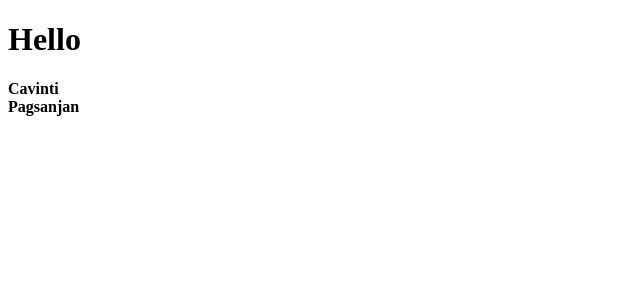
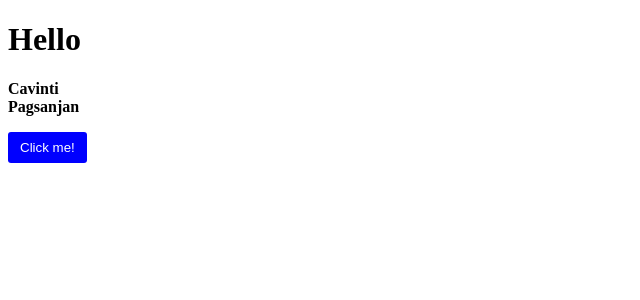
Before and after one commit to exequielarroyo/react-mosh, a React (Vite) app: page / in a window 1280 px wide. Shown: the top 300 px of the page, without its empty margins (0-640 px from the left). Built offline with nearby package versions, Linux system fonts and the light colour scheme.

Commit message:
Exercise Using CSS modules

```diff
--- a/src/App.tsx
+++ b/src/App.tsx
@@ -10,7 +10,7 @@ export default function App() {
     }
     return <>
         <ListGroup items={["Cavinti", 'Pagsanjan']} heading="Hello" onSelectItem={()=>console.log('hello')}/>
-        {/* {show && <Alert onClose={()=>handleShow(false)}>Hello world</Alert>} */}
-        {/* <Button color="success" onClick={()=>handleShow(true)}>Click me!</Button> */}
+        {show && <Alert onClose={()=>handleShow(false)}>Hello world</Alert>}
+        <Button color="primary" onClick={()=>handleShow(true)}>Click me!</Button>
         </>
 }
--- /dev/null
+++ b/src/components/Button.module.css
@@ -0,0 +1,10 @@
+.btn {
+    padding: 8px 12px;
+    border-radius: 3px;
+    border: none;
+}
+
+.btn-primary {
+    background: blue;
+    color: white;
+}
--- a/src/components/Button.tsx
+++ b/src/components/Button.tsx
@@ -1,4 +1,5 @@
 import React from 'react'
+import styles from './Button.module.css';
 
 interface Props {
     children: string;
@@ -8,6 +9,6 @@ interface Props {
 
 export default function Button({children, onClick, color="primary"}: Props) {
   return (
-    <button type='button' className={`btn btn-${color}`} onClick={onClick}>{children}</button>
+    <button type='button' className={[styles.btn, styles[`btn-${color}`]].join(' ')} onClick={onClick}>{children}</button>
   )
 }
```
